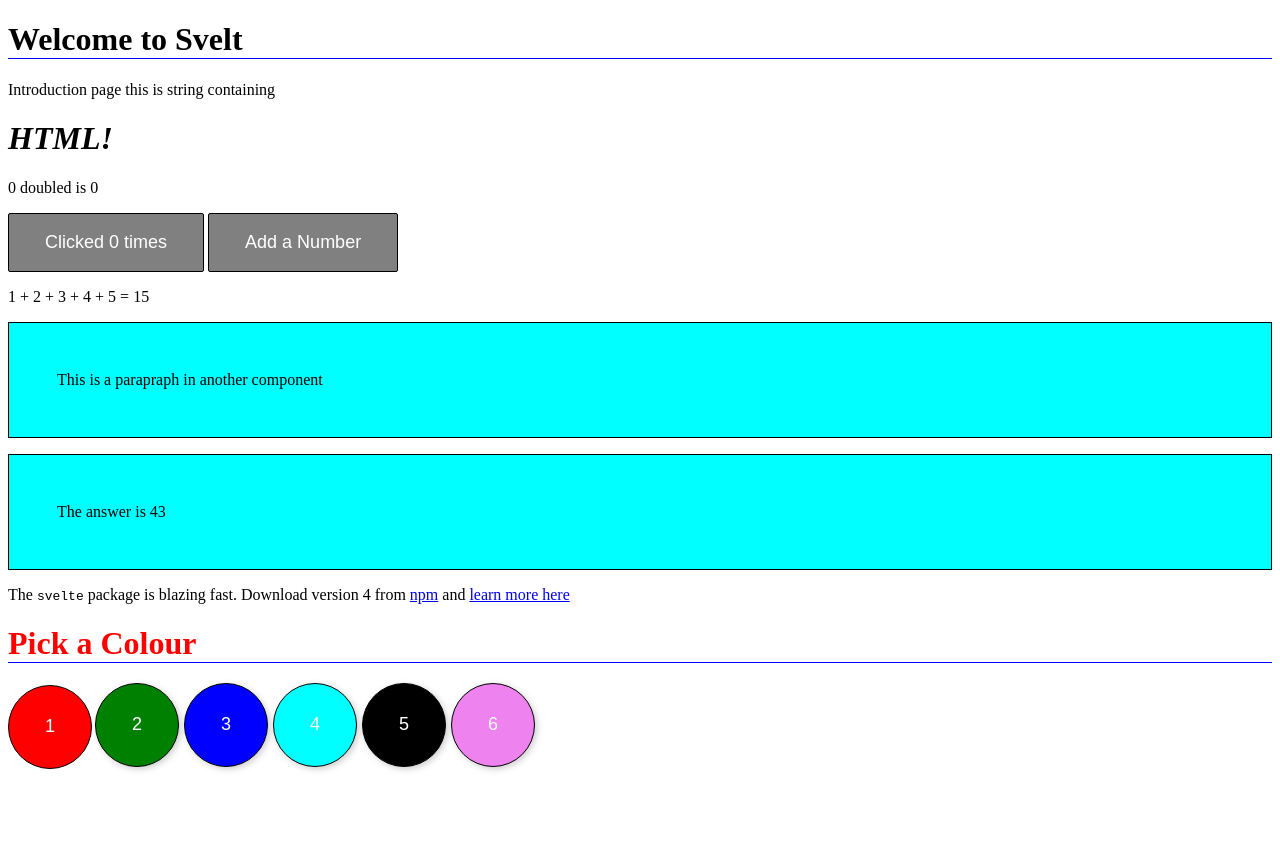
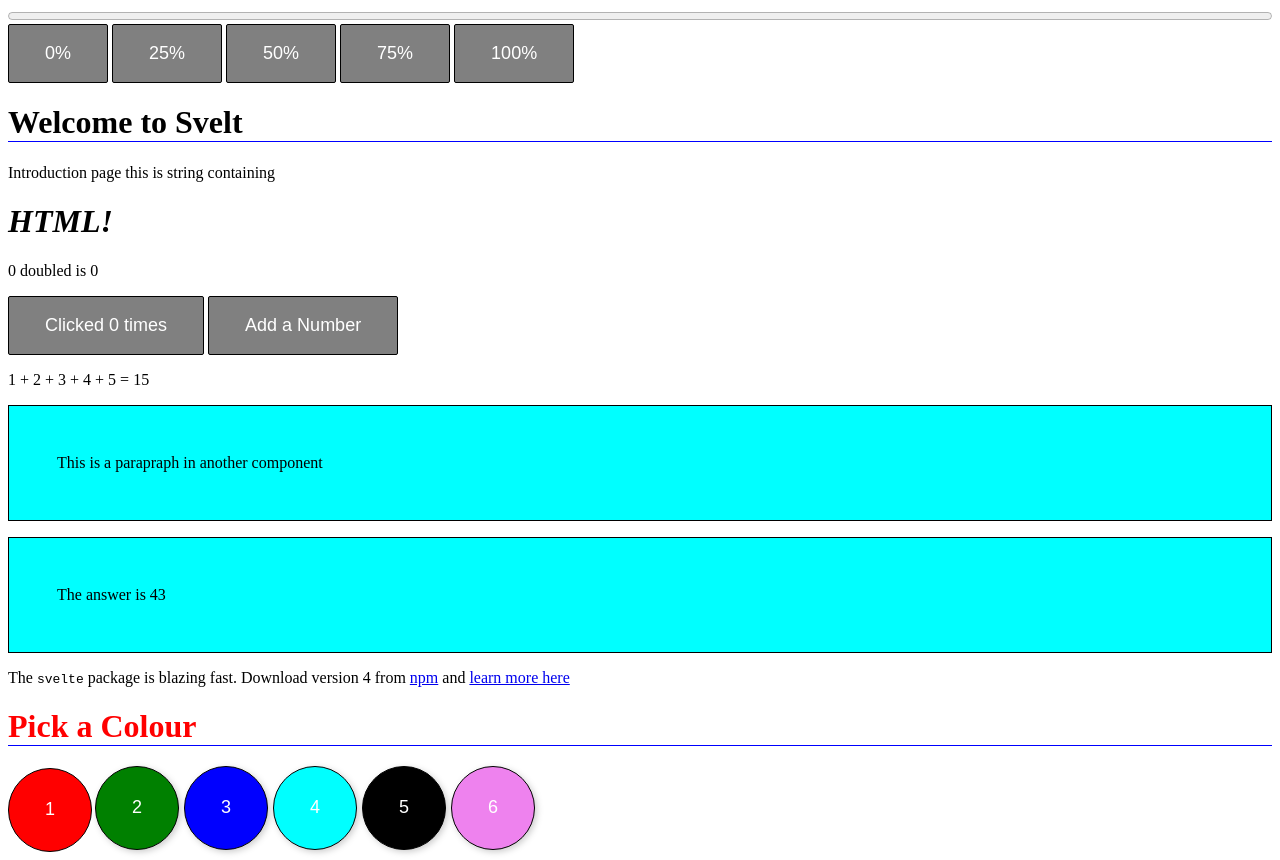
Before and after one commit to EMphalo/myapp, a SvelteKit app: page / in a window 1280 px wide. Before the commit the page ends 800 px from the top, so only its background shows below. Built offline with nearby package versions, Linux system fonts and the light colour scheme.

Commit message:
#progress bar Tweened Motion

```diff
--- a/src/routes/+page.svelte
+++ b/src/routes/+page.svelte
@@ -56,6 +56,25 @@
 
 
 </script>
+<!--  -->
+
+<progress value="{$progress}"/>
+
+<button on:click={() => progress.set(0)}>
+    0%
+</button>
+<button on:click={() => progress.set(0.25)}>
+    25%
+</button>
+<button on:click={() => progress.set(0.5)}>
+    50%
+</button>
+<button on:click={() => progress.set(0.75)}>
+    75%
+</button>
+<button on:click={() => progress.set(1)}>
+    100%
+</button>
 <h1>Welcome to Svelt</h1>
 <p>
     Introduction page
```
